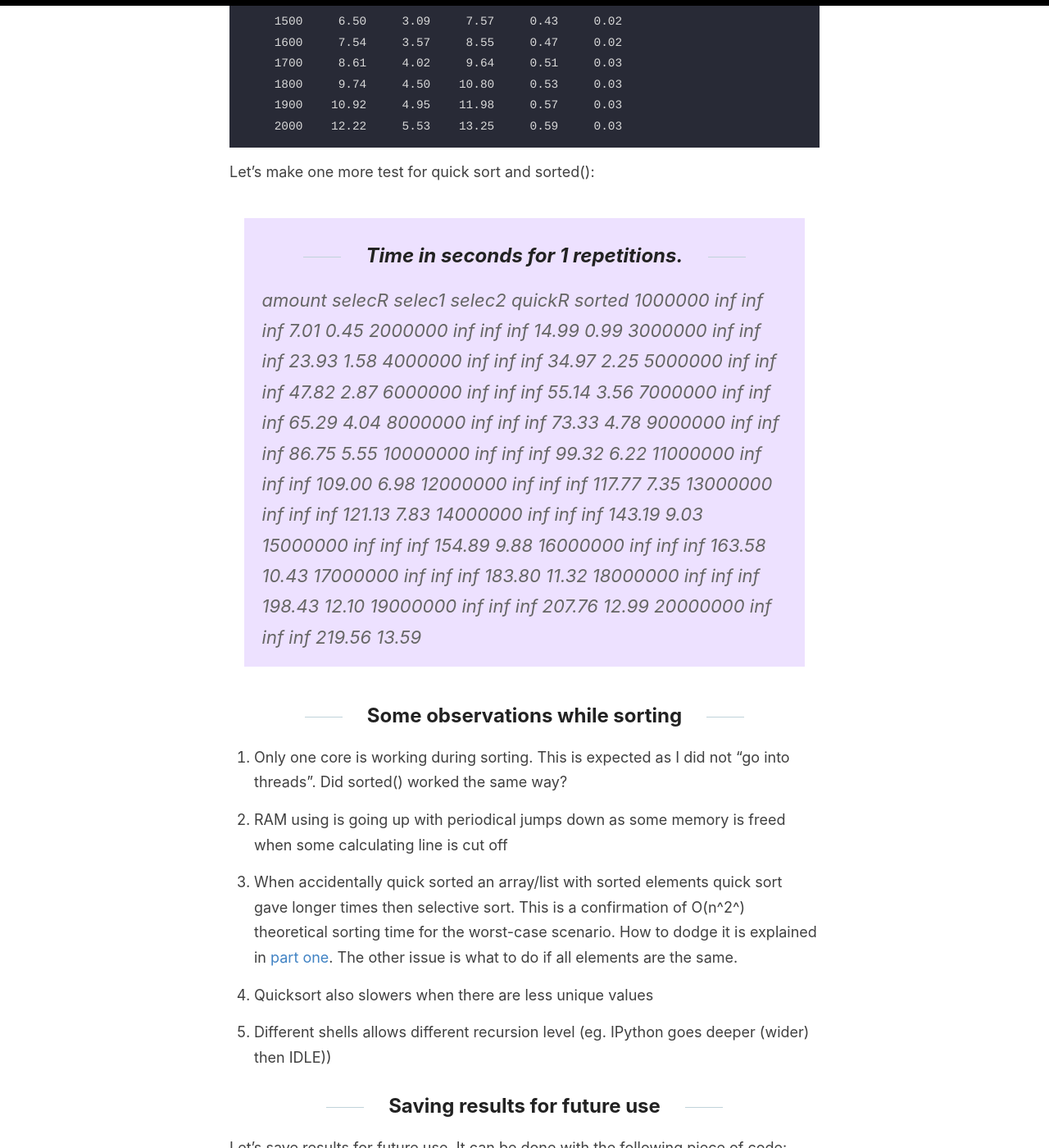
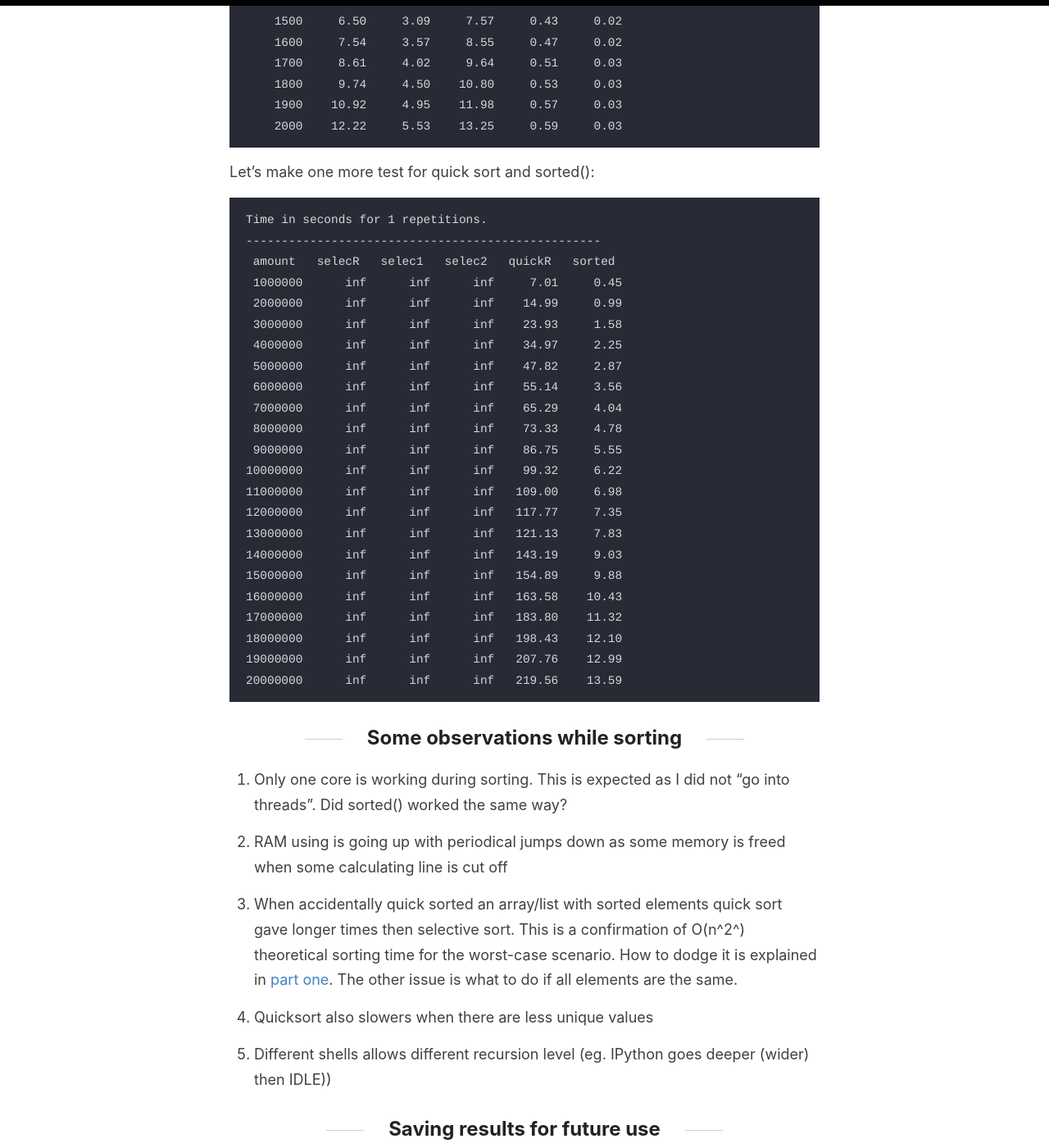
Before and after one commit to elderlybeginner/blog, a Jekyll site: the page built from _posts/2020-01-09-sorting_in_python_2.md, in a window 1280 px wide and 1400 px high, scrolled down 2222 px. Shown: the whole window at 82% size. Built offline with Jekyll 4.4.1, drawn with Linux system fonts in a browser that asks for light colours.

Commit message:
fix links

````diff
--- a/_posts/2020-01-09-sorting_in_python_2.md
+++ b/_posts/2020-01-09-sorting_in_python_2.md
@@ -88,30 +88,31 @@ Time in seconds for 100 repetitions.
 
 Let's make one more test for quick sort and sorted():
 
-> Time in seconds for 1 repetitions.
-> --------------------------------------------------
->  amount   selecR   selec1   selec2   quickR   sorted
->  1000000      inf      inf      inf     7.01     0.45
->  2000000      inf      inf      inf    14.99     0.99
->  3000000      inf      inf      inf    23.93     1.58
->  4000000      inf      inf      inf    34.97     2.25
->  5000000      inf      inf      inf    47.82     2.87
->  6000000      inf      inf      inf    55.14     3.56
->  7000000      inf      inf      inf    65.29     4.04
->  8000000      inf      inf      inf    73.33     4.78
->  9000000      inf      inf      inf    86.75     5.55
-> 10000000      inf      inf      inf    99.32     6.22
-> 11000000      inf      inf      inf   109.00     6.98
-> 12000000      inf      inf      inf   117.77     7.35
-> 13000000      inf      inf      inf   121.13     7.83
-> 14000000      inf      inf      inf   143.19     9.03
-> 15000000      inf      inf      inf   154.89     9.88
-> 16000000      inf      inf      inf   163.58    10.43
-> 17000000      inf      inf      inf   183.80    11.32
-> 18000000      inf      inf      inf   198.43    12.10
-> 19000000      inf      inf      inf   207.76    12.99
-> 20000000      inf      inf      inf   219.56    13.59
-
+```
+Time in seconds for 1 repetitions.
+--------------------------------------------------
+ amount   selecR   selec1   selec2   quickR   sorted
+ 1000000      inf      inf      inf     7.01     0.45
+ 2000000      inf      inf      inf    14.99     0.99
+ 3000000      inf      inf      inf    23.93     1.58
+ 4000000      inf      inf      inf    34.97     2.25
+ 5000000      inf      inf      inf    47.82     2.87
+ 6000000      inf      inf      inf    55.14     3.56
+ 7000000      inf      inf      inf    65.29     4.04
+ 8000000      inf      inf      inf    73.33     4.78
+ 9000000      inf      inf      inf    86.75     5.55
+10000000      inf      inf      inf    99.32     6.22
+11000000      inf      inf      inf   109.00     6.98
+12000000      inf      inf      inf   117.77     7.35
+13000000      inf      inf      inf   121.13     7.83
+14000000      inf      inf      inf   143.19     9.03
+15000000      inf      inf      inf   154.89     9.88
+16000000      inf      inf      inf   163.58    10.43
+17000000      inf      inf      inf   183.80    11.32
+18000000      inf      inf      inf   198.43    12.10
+19000000      inf      inf      inf   207.76    12.99
+20000000      inf      inf      inf   219.56    13.59
+```
 ## Some observations while sorting
 
 1. Only one core is working during sorting. This is expected as I did not "go into threads". Did sorted() worked the same way?
````
